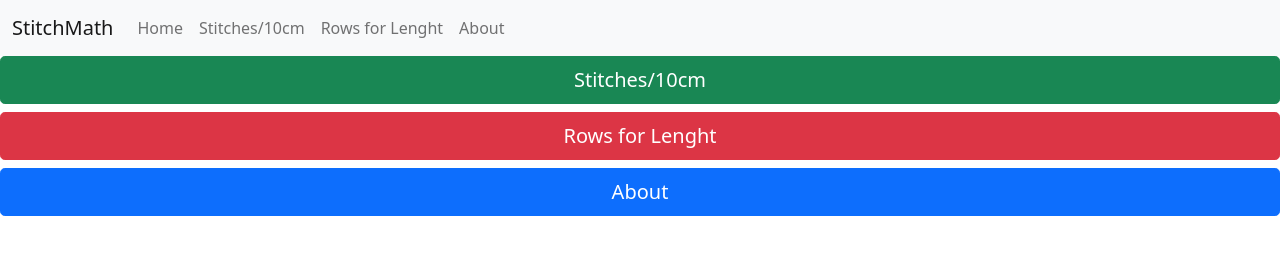
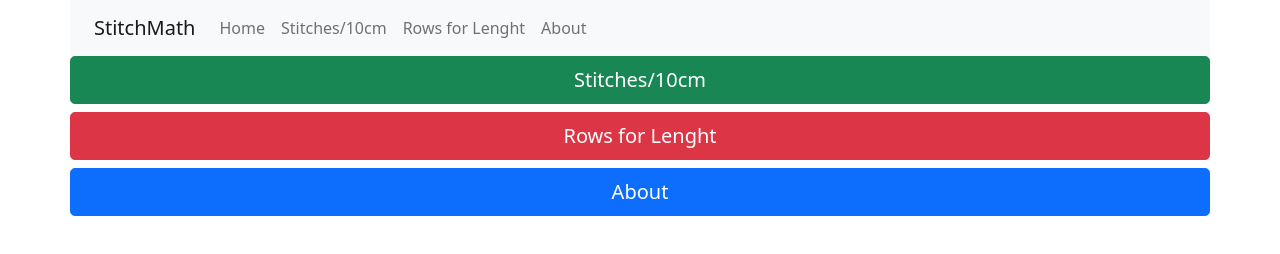
Before and after one commit to felipgit/stitchmath, a plain HTML site: page index.html in a window 1280 px wide. Drawn offline with nearby package versions, Linux system fonts and the light colour scheme.

Commit message:
Change to view that fits and not fills

```diff
--- a/index.html
+++ b/index.html
@@ -9,7 +9,15 @@
         <link rel="stylesheet" href="https://cdn.jsdelivr.net/npm/@fortawesome/fontawesome-free@5.15.4/css/fontawesome.min.css" integrity="sha384-jLKHWM3JRmfMU0A5x5AkjWkw/EYfGUAGagvnfryNV3F9VqM98XiIH7VBGVoxVSc7" crossorigin="anonymous">
     </head>
     <body>
-        <div id="warning">Javascript Required<script>document.getElementById("warning").style.display = "none"</script></div>
-        <script src="stitch.js"></script>
+        <div class="page-section">
+            <div class="container">
+                <div class="row justify-content-center">
+                    <div class="col-12 px-0" id="main">
+                        <div id="warning">Javascript Required<script>document.getElementById("warning").style.display = "none"</script></div>
+                        <script src="stitch.js"></script>
+                    </div>
+                </div>
+            </div>
+        </div>
     </body>
 </html>
--- a/stitch.js
+++ b/stitch.js
@@ -18,13 +18,13 @@ function createMenu() {
     '</nav>'
 
     div.innerHTML = navbar
-    document.body.appendChild(div)
+    document.getElementById("main").appendChild(div)
 }
 
 function createContent(html="") {
     var div = document.createElement("div")
     div.id = "content"
-    document.body.appendChild(div)
+    document.getElementById("main").appendChild(div)
     content = document.getElementById("content")
     content.innerHTML = html
 }
```
